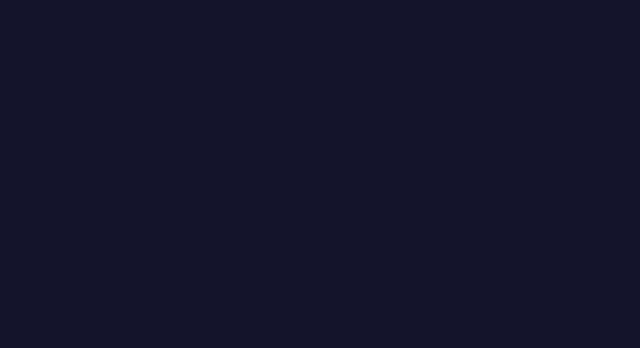
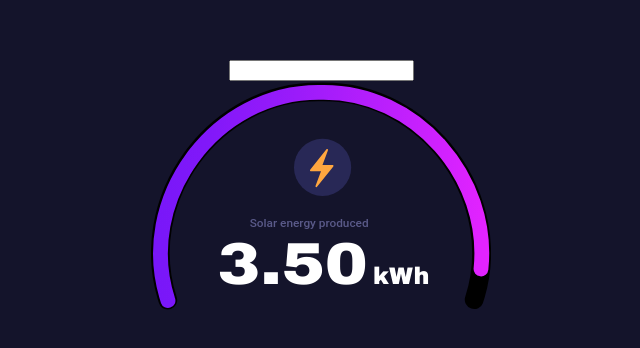
Before and after one commit to jlgaleazzi/energyMonitor, a React (Create React App) app in the folder energymon/: page / in a window 1280 px wide. Shown: the part 212-560 px from the top of the page, without its empty margins (319-959 px from the left). Built offline with nearby package versions, Linux system fonts and the light colour scheme.

Commit message:
working gauge

```diff
--- a/energymon/src/App.js
+++ b/energymon/src/App.js
@@ -15,6 +15,7 @@ const [solarMax, setSolarMax] = useState(3.7);
   return (
 
   <header className="App-header">
+    <input type="text" onChange={e => setSolarEnergy(e.target.value)} />
    <Gauge
     title="Solar energy produced"
     value={solarEnergy}
--- a/energymon/src/components/gauge.jsx
+++ b/energymon/src/components/gauge.jsx
@@ -4,20 +4,30 @@ import { DrawSVGPlugin} from "gsap/DrawSVGPlugin"
 
 const Gauge = (props) => {
     const chartTitle = props.title;
-    const value = props.value.toFixed(2);
+    const value  = props.value;
+    const maxValue = props.maxValue;
+    const valueInPct = String(((value/maxValue)*100).toFixed(2))+"%";
     const chartRef = useRef(null);
-    // register gsap plugin
+    const usePrevious = (val) => {
+      const ref = useRef();
+      useEffect(()=> {
+        ref.current = val;
+      })
+      return ref.current;
+    }
+    const previousValueInPct = String(((usePrevious(value/100)/maxValue)*100).toFixed(2))+"%";
     gsap.registerPlugin(DrawSVGPlugin);
     useEffect(()=> {
-      gsap.fromTo( chartRef.current,{drawSVG:"0"},  {duration:1, drawSVG:"66%"})
+      gsap.fromTo( chartRef.current,{drawSVG:previousValueInPct},  {duration:1, drawSVG:valueInPct})
     })
 
     return(
         <div className="App">
-
           <svg xmlns="http://www.w3.org/2000/svg"
             xmlnsXlink="http://www.w3.org/1999/xlink"
             viewBox="0 0 344.54 230.03"
+            width="340px"
+            height="230px"
             id="graphica">
             <defs>
               <style>{`.cls-1{stroke:#000;stroke-miterlimit:10;stroke-width:4px;}.cls-2{fill:none;stroke-linecap:round;stroke-linejoin:bevel;stroke-width:15px;stroke:url(#linear-gradient);}.cls-3{font-size:12px;fill:#5a5a89;font-family:Roboto-Medium, Roboto;font-weight:500;}.cls-4{letter-spacing:0.01em;}.cls-5{letter-spacing:-0.02em;}.cls-6{letter-spacing:-0.03em;}.cls-7{font-size:60px;}.cls-7,.cls-8{fill:#fff;font-family:Arial-Black, Arial Black;font-weight:800;}.cls-8{font-size:24.26px;}.cls-9{letter-spacing:0.03em;}.cls-10{fill:#282856;}.cls-11{fill:#ffa63f;}`}</style>
@@ -29,7 +39,7 @@ const Gauge = (props) => {
                 <path className="cls-1" id="semi-circle-bg" d="M17.06,228a7.5,7.5,0,0,1-7.12-5.17c-16.57-50.44-6.86-107.13,26-151.64A174.08,174.08,0,0,1,94.49,20.6,159.63,159.63,0,0,1,172.2,2a159.48,159.48,0,0,1,77.68,18.57,175.56,175.56,0,0,1,89.83,121.94,160.33,160.33,0,0,1-5.19,80.15A7.5,7.5,0,0,1,320.27,218c15-45.81,6.07-97.37-23.87-137.93a159.07,159.07,0,0,0-53.5-46.21A144.66,144.66,0,0,0,172.33,17h-.26a144.5,144.5,0,0,0-70.59,16.86A159.1,159.1,0,0,0,48,80.12C18,120.73,9.13,172.34,24.19,218.18a7.5,7.5,0,0,1-4.79,9.47A7.59,7.59,0,0,1,17.06,228Z" />
                 <path className="cls-2" ref={chartRef} id="semi-circle-front" d="M17.24,221c-33.48-102,47.3-212.87,155.15-211C280.14,8.15,361,118.92,327.58,220.85" />
                 <text className="cls-3" id="graph-title" transform="translate(100 146.88)">{chartTitle}</text>
-                <text className="cls-7" id="graph-value" transform="translate(67.14 204.33) scale(1.09 1)">{value}</text>
+                <text className="cls-7" id="graph-value" transform="translate(67.14 204.33) scale(1.09 1)">{value.toFixed(2)}</text>
                 <text className="cls-8" id="measure" transform="translate(224.88 204.1)">kWh</text>
                 <g id="ligthing_group">
                   <circle id="bolt-bg" className="cls-10" cx="173.88" cy="86.02" r="29" />
@@ -38,7 +48,6 @@ const Gauge = (props) => {
               </g>
             </g>
           </svg>
-
       </div>
 
     )
```
Lines whose indentation alone changed are shown as unchanged.
